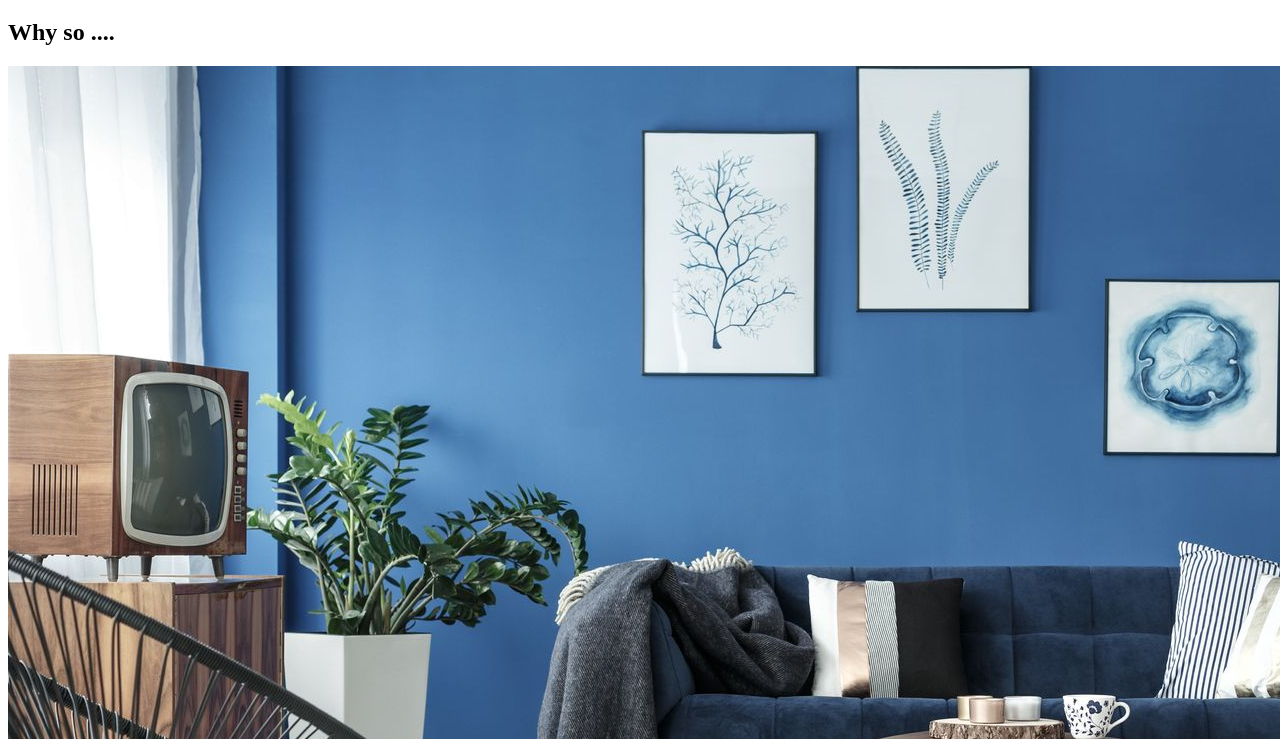
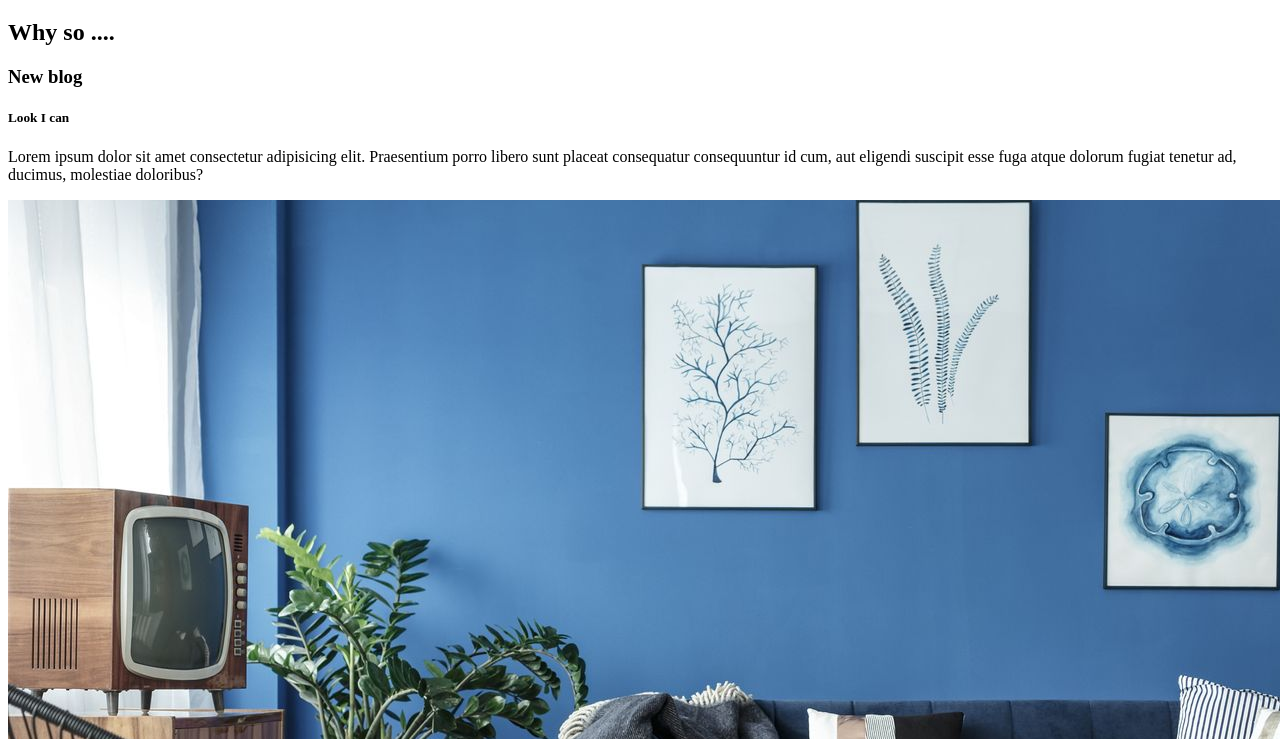
Before and after one commit to PranabSarker10/My-Third-Repo, a plain HTML site: page index.html in a window 1280 px wide. Shown: the part 61-800 px from the top of the page. Drawn offline with Linux system fonts and the light colour scheme.

Commit message:
new blog added

```diff
--- a/index.html
+++ b/index.html
@@ -4,11 +4,16 @@
     <meta charset="UTF-8">
     <meta http-equiv="X-UA-Compatible" content="IE=edge">
     <meta name="viewport" content="width=device-width, initial-scale=1.0">
-    <title>Document</title>
+    <title>Documented</title>
 </head>
 <body>
     <h1>Why so serious</h1>
     <h2>Why so ....</h2>
+    <div>
+        <h3>New blog</h3>
+        <h5>Look I can</h5>
+        <p>Lorem ipsum dolor sit amet consectetur adipisicing elit. Praesentium porro libero sunt placeat consequatur consequuntur id cum, aut eligendi suscipit esse fuga atque dolorum fugiat tenetur ad, ducimus, molestiae doloribus?</p>
+    </div>
     <img src="Home.jpeg" alt="">
 </body>
 </html>
```
